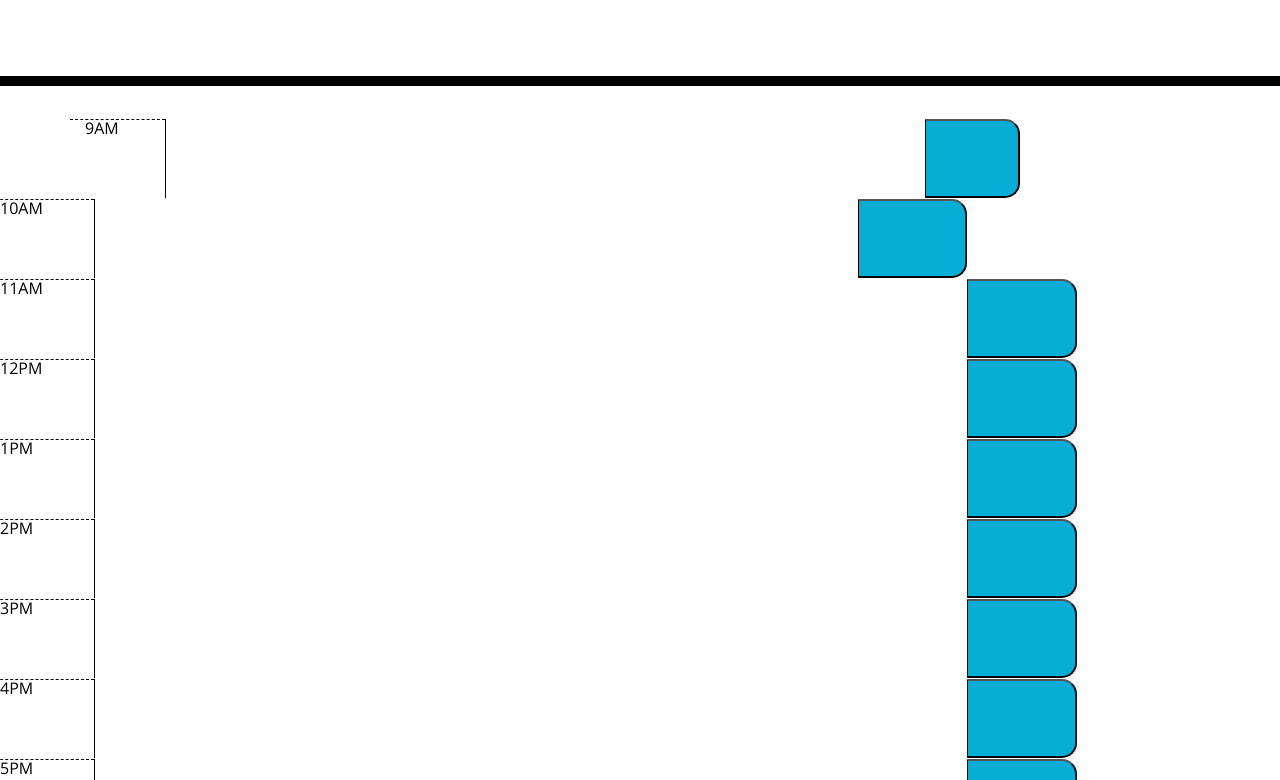
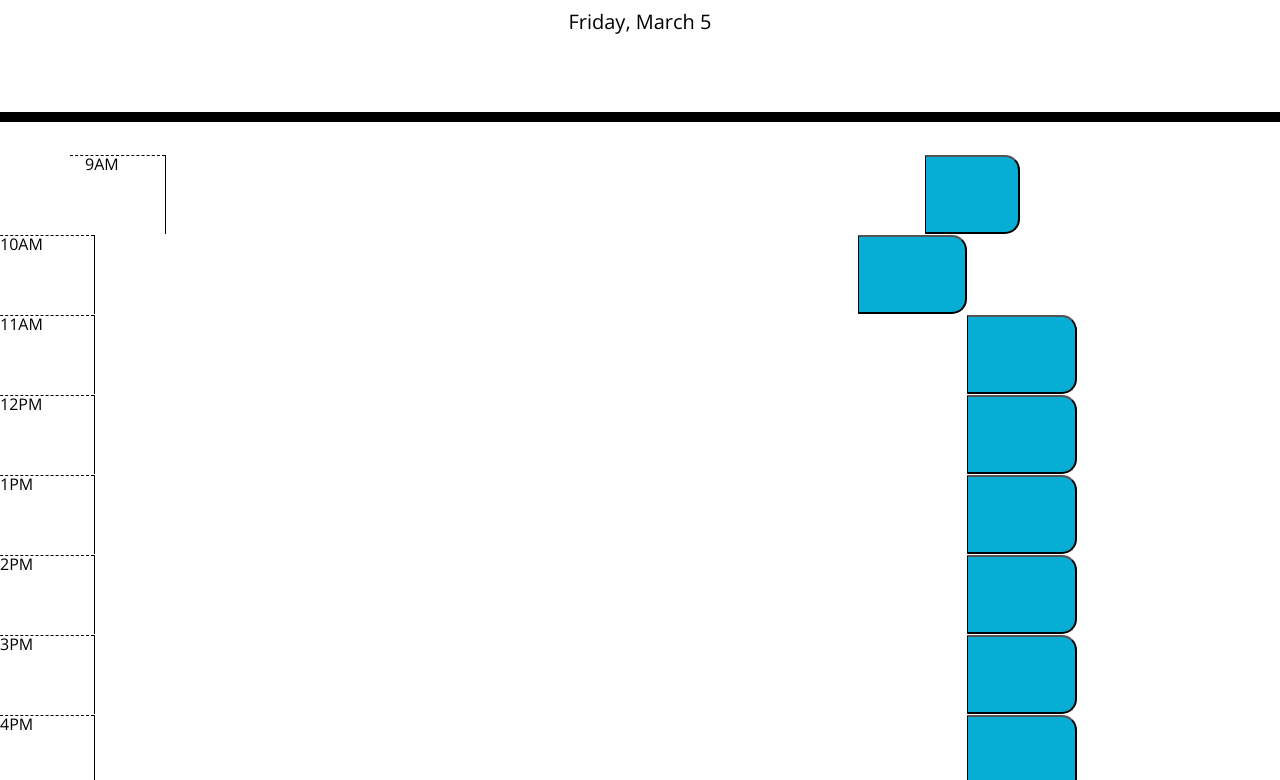
Before and after one commit to aftaab-dobani/work-day-scheduler, a plain HTML site: page index.html in a window 1280 px wide. Shown: the part 182-962 px from the top of the page. Drawn offline with nearby package versions, Linux system fonts and the light colour scheme.

Commit message:
added moment for the header

```diff
--- a/assests/script.js
+++ b/assests/script.js
@@ -1 +1,11 @@
-console.log(moment().format("")
+//DOM Variables
+var currentDayMonthSpan = $("#currentDay");
+
+function updateCurrentDate(){
+    currentDayMonthSpan.text(moment().format("dddd, MMMM d"));
+}
+
+console.log(moment().format("dddd, MMMM d"));
+
+//Function
+updateCurrentDate();
--- a/index.html
+++ b/index.html
@@ -26,7 +26,7 @@
     <header class="jumbotron">
       <h1 class="display-3">Work Day Scheduler</h1>
       <p class="lead">A simple calendar app for scheduling your work day</p>
-      <p id="currentDay" class="lead"></p>
+      <p id="currentDay" class="lead">March</p>
     </header>
     <div class="container">
 
```
